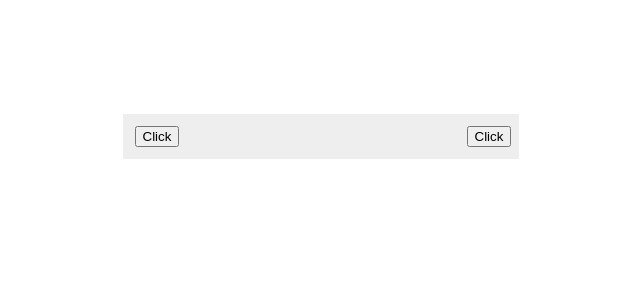
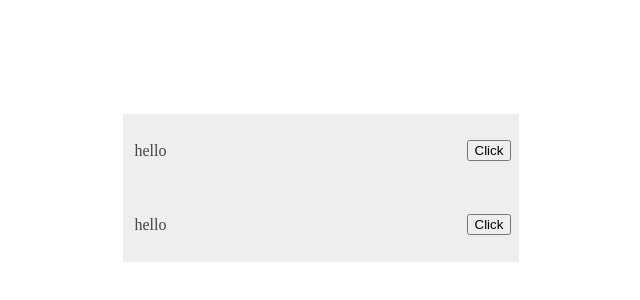
Before and after one commit to caldwell619/vue-simple-flip, a Vue app: page / in a window 1280 px wide. Shown: the part 194-494 px from the top of the page, without its empty margins (319-959 px from the left). Built offline with nearby package versions, Linux system fonts and the light colour scheme; the HTML template or start-up script is replaced by a standard one.

Commit message:
working flip cards

```diff
--- a/src/App.vue
+++ b/src/App.vue
@@ -1,36 +1,33 @@
 <template>
   <div class="content-window">
-    <div class="first-cont">
-      <Collapse>
-        <template slot="title">
-          <div>
-            <button>Click</button>
-          </div>
-        </template>
-        <template slot="title-cta">
-          <div>
-            <button>Click</button>
-          </div>
-        </template>
-        <template slot="content">
-          <div class="given-content">
-            <p>Here is some excellent content Here is some excellent content</p>
-          </div>
-        </template>
-      </Collapse>
-    </div>
+      <Collapse/>
   </div>
 </template>
 
 <script>
-import Collapse from "./accordion.vue";
+import Collapse from "./components/AccoridonList.vue";
 export default {
   name: "app",
   components: {
     Collapse
   },
   data: function() {
-    return {};
+    return {
+      items: [
+        {
+          title: "hello",
+          cta: "Click",
+          content:
+            "Here is some excellent content Here is some excellent content"
+        },
+        {
+          title: "hello",
+          cta: "Click",
+          content:
+            "Here is some excellent content Here is some excellent content"
+        }
+      ]
+    };
   }
 };
 </script>
--- /dev/null
+++ b/src/components/AccoridonList.vue
@@ -0,0 +1,59 @@
+<template>
+    <div class="first-cont">
+      <div v-for="(item, index) in items" :key="index" @click="openDrawer(index)">
+        <Collapse :open="openDrawerIndex === index">
+          <template slot="title">
+            <div>
+              <p>{{item.title}}</p>
+            </div>
+          </template>
+          <template slot="title-cta">
+            <div>
+              <button>{{item.cta}}</button>
+            </div>
+          </template>
+          <template slot="content">
+            <div class="given-content">
+              <p>{{item.content}}</p>
+            </div>
+          </template>
+        </Collapse>
+      </div>
+  </div>
+</template>
+
+<script>
+import Collapse from "./accordion.vue";
+export default {
+  components: {
+    Collapse
+  },
+  data() {
+    return {
+      items: [
+        {
+          title: "hello",
+          cta: "Click",
+          content:
+            "Here is some excellent content Here is some excellent content"
+        },
+        {
+          title: "hello",
+          cta: "Click",
+          content:
+            "Here is some excellent content Here is some excellent content"
+        }
+      ],
+      openDrawerIndex: null
+    };
+  },
+
+  methods: {
+    openDrawer(drawerIndex){
+      drawerIndex === this.openDrawerIndex ?
+      this.openDrawerIndex = null :
+      this.openDrawerIndex = drawerIndex
+    }
+  }
+};
+</script>
--- a/src/accordion.vue
+++ b/src/components/accordion.vue
@@ -1,5 +1,5 @@
 <template>
-  <div @click="newToggle" class="1">
+  <div  class="1">
     <div :class="`${activeClass} accordion`">
       <div class="title-cont">
         <div class="title">
@@ -18,9 +18,16 @@
 
 <script>
 export default {
+  props: {
+    open: {
+      type: Boolean,
+      required: false,
+      default: false
+    }
+  },
   data() {
     return {
-      open: false,
+      showDropDown: this.open,
       elementHeight: 0
     };
   },
@@ -29,7 +36,7 @@ export default {
       const panelHeight = this.$el.querySelector(".panel").firstChild
         .scrollHeight;
       this.elementHeight = panelHeight;
-      this.open = !this.open;
+      this.showDropDown = !this.showDropDown;
     }
   },
   computed: {
@@ -39,6 +46,11 @@ export default {
     activeClass() {
       return this.open ? "active" : "";
     }
+  },
+  mounted(){
+    const panelHeight = this.$el.querySelector(".panel").firstChild
+        .scrollHeight;
+      this.elementHeight = panelHeight;
   }
 };
 </script>
```
Also changed, not shown: src/entry.js (+11 -7 lines), src/components/vue-simple-flip.vue (renamed from src/vue-simple-flip.vue).
